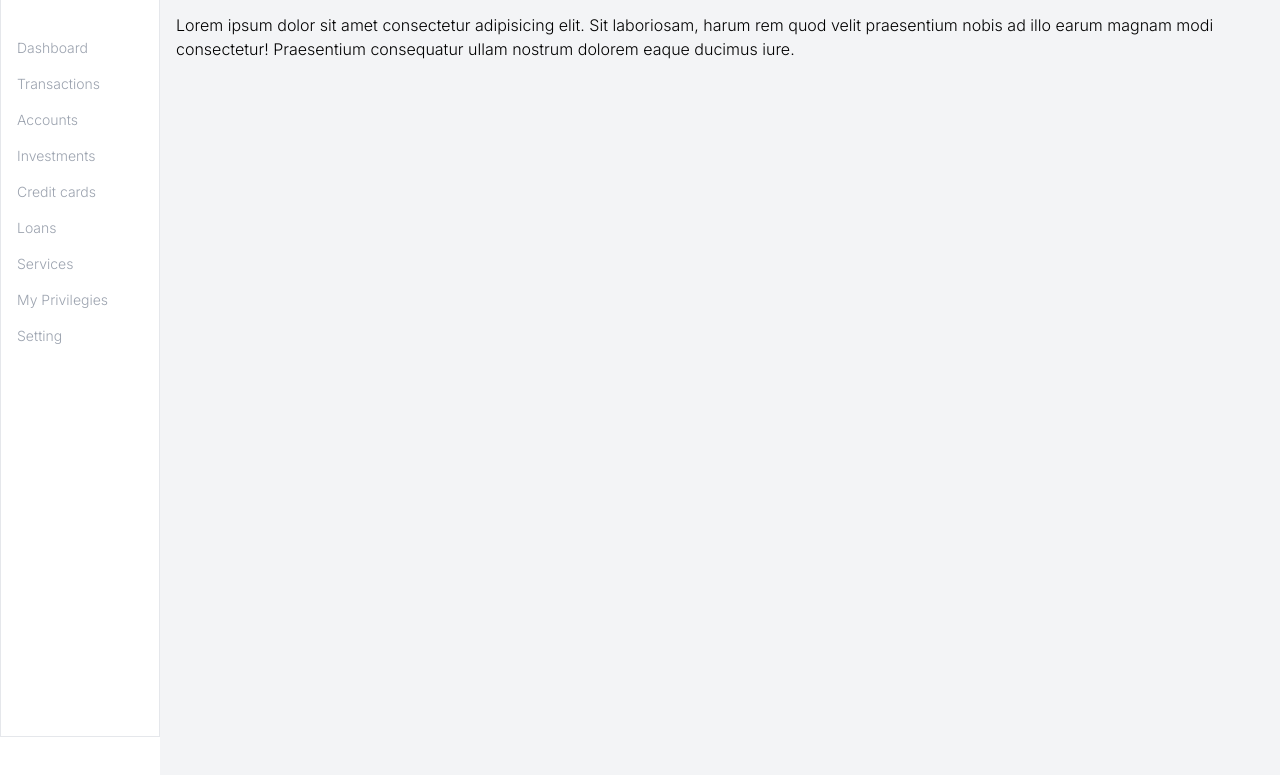
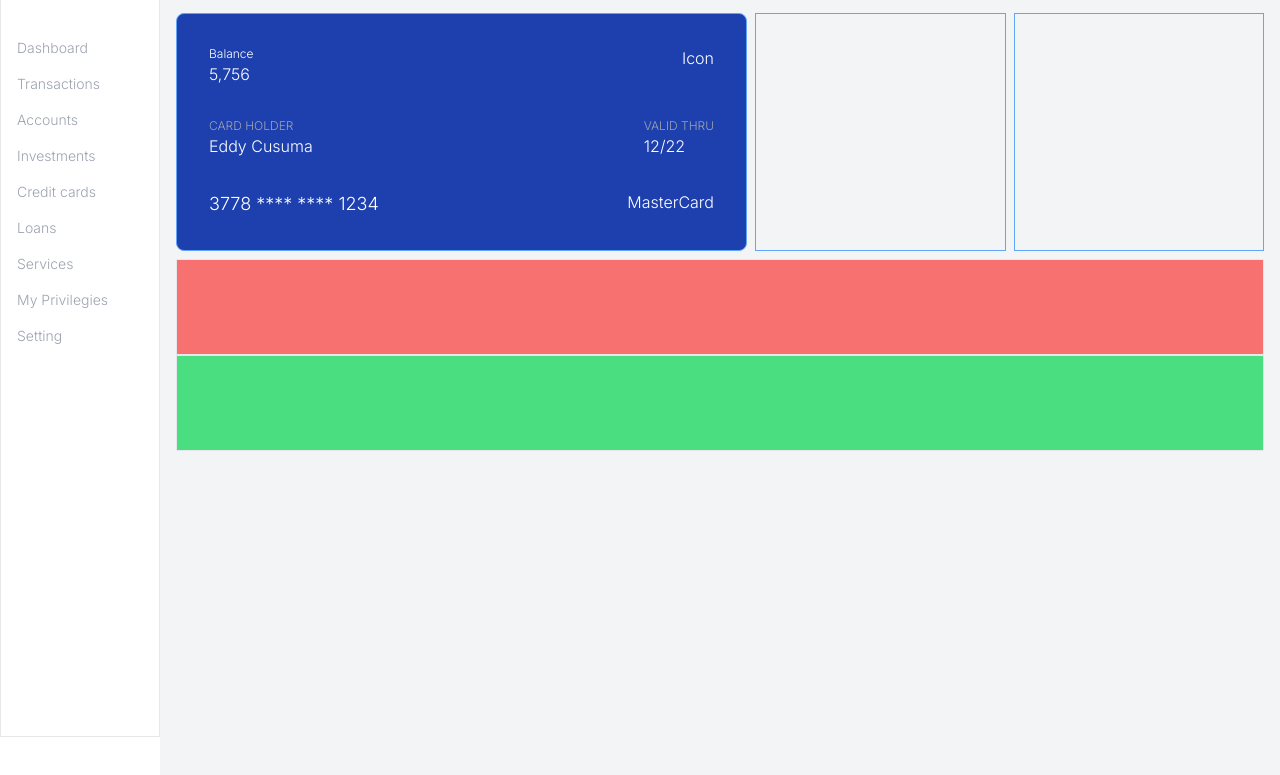
Before and after one commit to bocampoc95/pos, a plain HTML site: page index.html in a window 1280 px wide. Shown: the part 63-838 px from the top of the page. Drawn offline with nearby package versions, Linux system fonts and the light colour scheme.

Commit message:
add the widget sections to index file

```diff
--- a/index.html
+++ b/index.html
@@ -3,7 +3,7 @@
 <head>
     <meta charset="UTF-8">
     <meta name="viewport" content="width=device-width, initial-scale=1.0">
-    <title>This is the index</title>
+    <title>Dashboard</title>
     <link rel="stylesheet" href="style.css">
     <script src="https://cdn.tailwindcss.com"></script>
 </head>
@@ -30,6 +30,7 @@
                 <li><a class="hover:text-violet-400 hover:font-bold" href="#">Setting</a></li>
             </ul>
         </nav>
+        <!-- sidebar -->
         <main class="flex-auto h-screen">
             <nav class="topbar flex justify-between items-center items-stretch">
                 <div class="p-4 flex-auto">
@@ -62,10 +63,52 @@
                     </button>
                 </div>
             </nav>
+            <!-- topbar -->
             <div class="content h-full p-4 bg-gray-100">
-                Lorem ipsum dolor sit amet consectetur adipisicing elit. Sit laboriosam, harum rem quod velit praesentium nobis ad illo earum magnam modi consectetur! Praesentium consequatur ullam nostrum dolorem eaque ducimus iure.
+                <div class="flex gap-2 mb-2">
+                    <div class="border border-blue-400 flex-auto rounded-lg p-8 bg-blue-800 text-white">
+                        <div class="flex flex-col gap-8">
+                            <div class="flex justify-between">
+                                <div>
+                                    <div class="text-xs">Balance</div>
+                                    5,756
+                                </div>
+                                <div>
+                                    Icon
+                                </div>
+                            </div>
+                            <!-- Balance -->
+                            <div class="flex justify-between">
+                                <div>
+                                    <div class="text-xs text-gray-400">CARD HOLDER</div>
+                                    Eddy Cusuma
+                                </div>
+                                <div>
+                                    <div class="text-xs text-gray-400">VALID THRU</div>
+                                    12/22
+                                </div>
+                            </div>
+                            <!-- Owner -->
+                            <div class="flex justify-between">
+                                <div class="text-lg">
+                                    3778 **** **** 1234
+                                </div>
+                                <div>
+                                    MasterCard
+                                </div>
+                            </div>
+                            <!-- Number -->
+                        </div>
+                    </div>
+                    <!-- Card -->
+                    <div class="border border-blue-400 flex-auto"></div>
+                    <div class="border border-blue-400 flex-auto"></div>
+                </div>
+                <div class="border bg-red-400 h-24"></div>
+                <div class="border bg-green-400 h-24"></div>
             </div>
         </main>
+        <!-- content -->
     </div>
 </body>
 </html>
```
